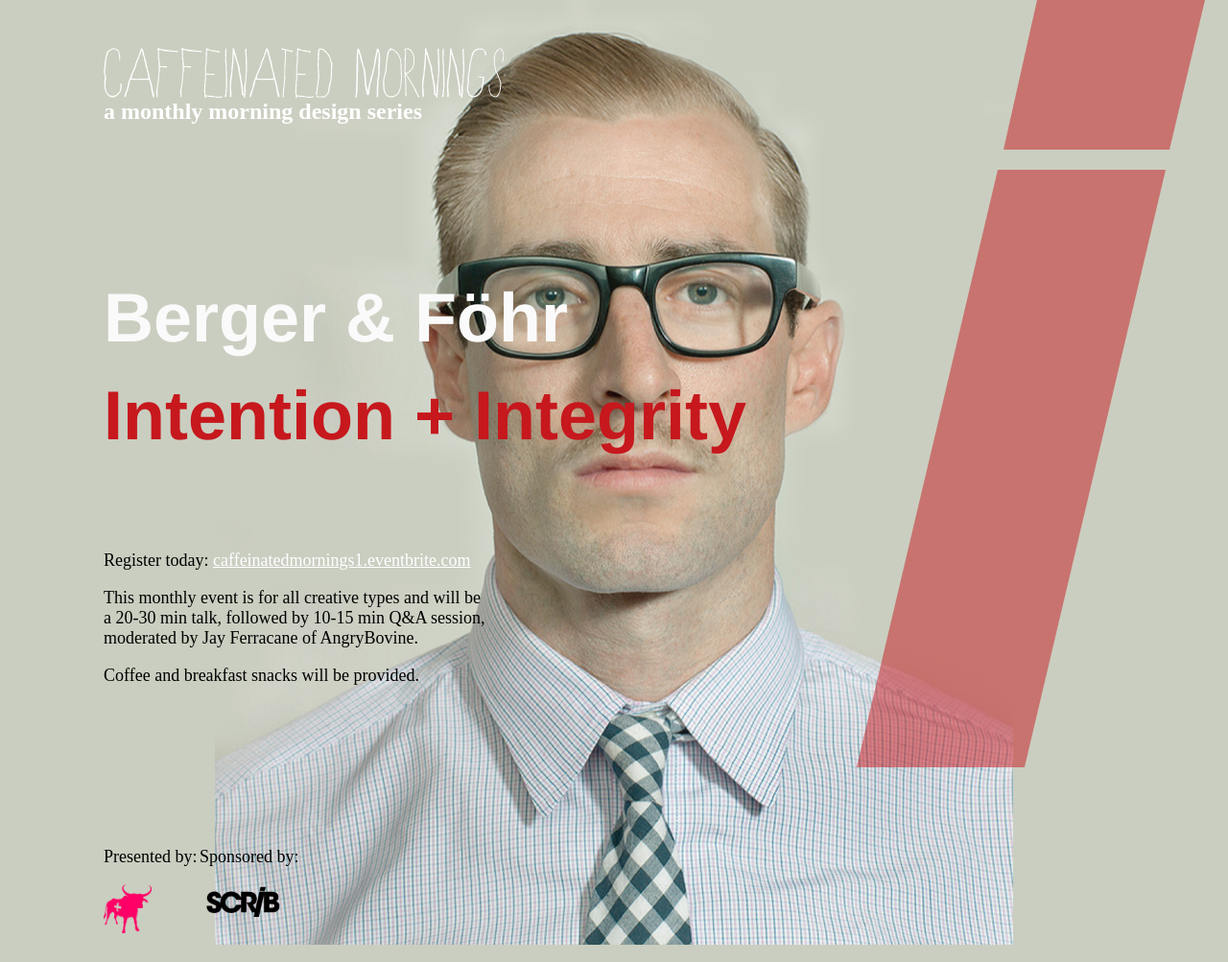
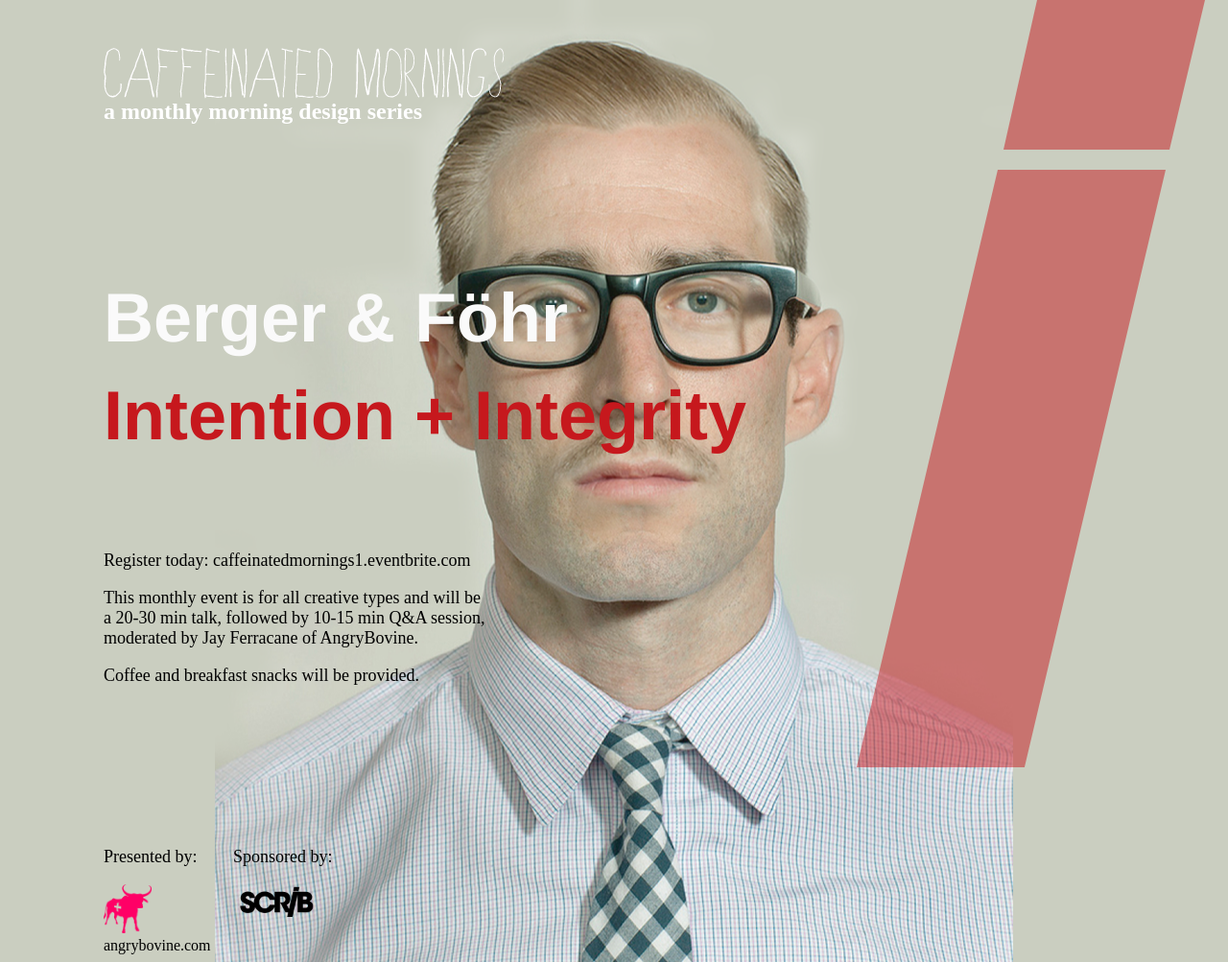
Before and after one commit to ODogg/caffeinatedmornings, a website: page index.html in a window 1280 px wide. Shown: the whole page at 96% size. Drawn offline with nearby package versions, Linux system fonts and the light colour scheme.

Commit message:
added AB link and fixed sponsor margin

```diff
--- a/css/style.css
+++ b/css/style.css
@@ -84,6 +84,15 @@ footer div p{
   padding: 0;
 }
 
+footer div:nth-child(2) {
+  margin-left: 35px
+}
+
+a {
+  color: black;
+  text-decoration: none;
+}
+
 #stripe {
   position: fixed;
   top: 0;
--- a/index.html
+++ b/index.html
@@ -26,7 +26,7 @@
     <footer class="clearfix">
       <div>
         <p>Presented by:</p>
-        <a href="http://www.angrybovine.com"><img src="./images/bovine_logo.png" width="50" /></a>
+        <a href="http://www.angrybovine.com"><img src="./images/bovine_logo.png" width="50"/>angrybovine.com</a>
       </div>
       <div>
         <p>Sponsored by:</p>
```
